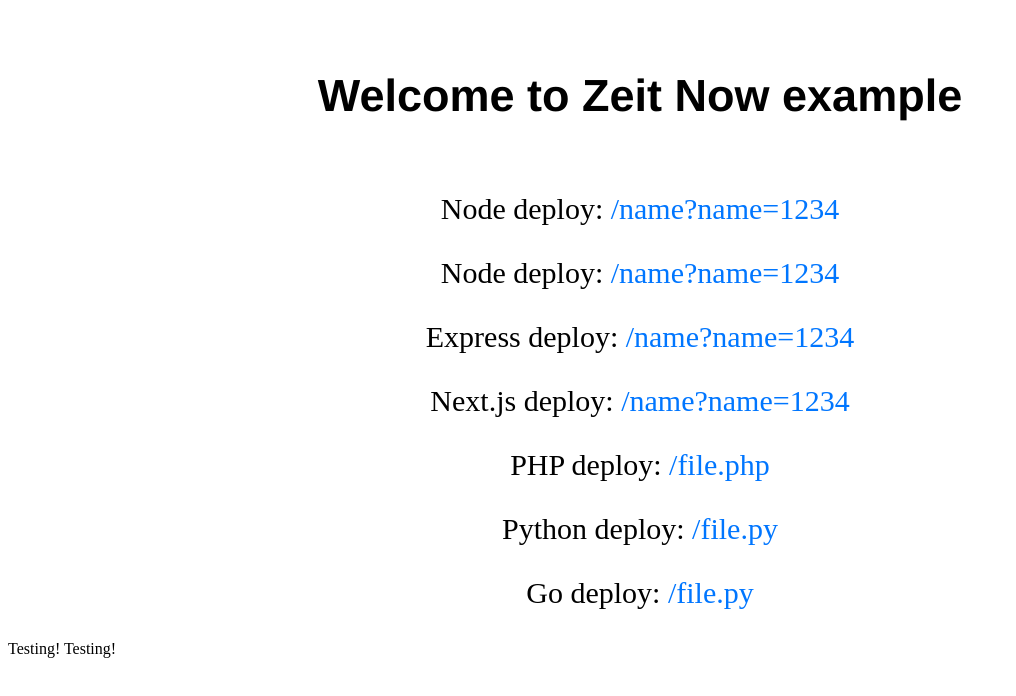
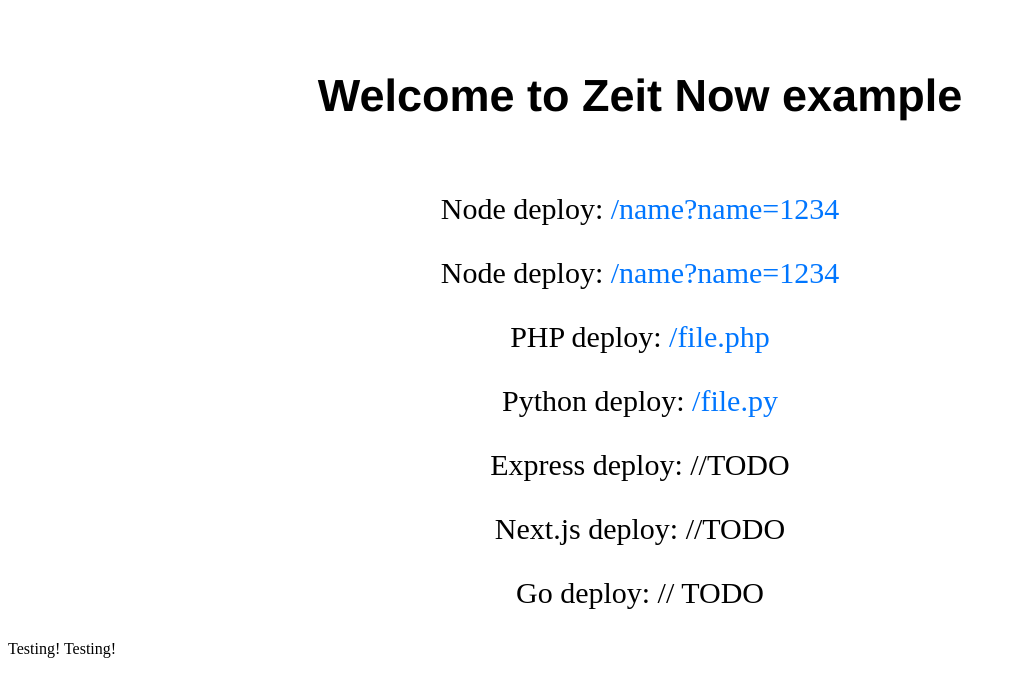
Before and after one commit to allanhal/zeit, a plain HTML site: page index.html in a window 1280 px wide. Shown: the whole page, without its empty margins (0-1016 px from the left). Drawn offline with Linux system fonts and the light colour scheme.

Commit message:
Removing Express/Nest for now

```diff
--- a/index.html
+++ b/index.html
@@ -15,19 +15,19 @@
       Node deploy: <a href="/name?name=1234">/name?name=1234</a>
     </p>
     <p>
-      Express deploy: <a href="/express">/name?name=1234</a>
-    </p>
-    <p>
-      Next.js deploy: <a href="/next">/name?name=1234</a>
-    </p>
-    <p>
       PHP deploy: <a href="/file.php">/file.php</a>
     </p>
     <p>
       Python deploy: <a href="/file.py">/file.py</a>
     </p>
     <p>
-      Go deploy: <a href="/go.py">/file.py</a>
+      Express deploy: //TODO
+    </p>
+    <p>
+      Next.js deploy: //TODO
+    </p>
+    <p>
+      Go deploy: // TODO
     </p>
     Testing!
 
```
